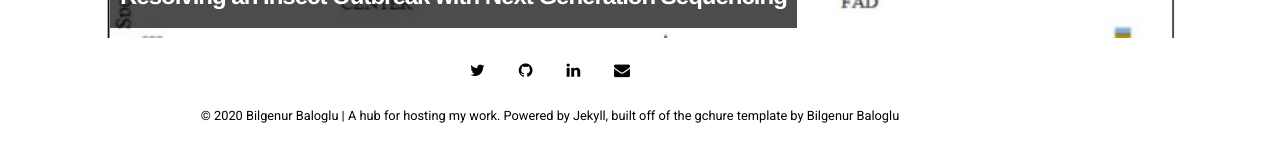
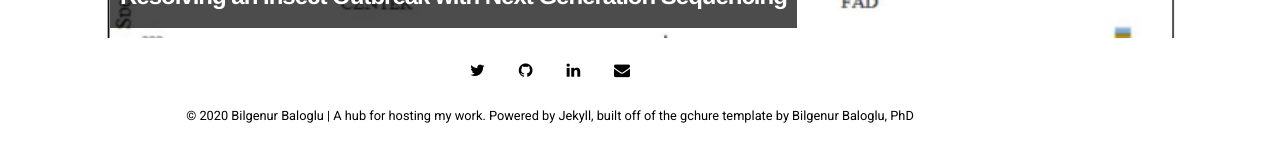
Before and after one commit to BBaloglu/bbaloglu.github.io, a Jekyll site: the page built from pages/research.html, in a window 1280 px wide and 900 px high, scrolled down 605 px. Shown: the part 746-897 px from the top of the window. Built offline with Jekyll 4.4.1, drawn with Linux system fonts in a browser that asks for light colours; nearby versions of some CDN libraries.

Commit message:
Update _config.yml

```diff
--- a/_config.yml
+++ b/_config.yml
@@ -16,7 +16,7 @@ sass:
 # Customise atom feed settings (this is where Jekyll-Feed gets configuration information)
 title:		     "© 2020 Bilgenur Baloglu"
 description:	     "A hub for hosting my work. Powered by Jekyll, built off of the gchure template"
-author:               "Bilgenur Baloglu"
+author:               "Bilgenur Baloglu, PhD"
 
 
 # RSS 2.0 can be used instead of Atom by uncommenting following two lines
```
